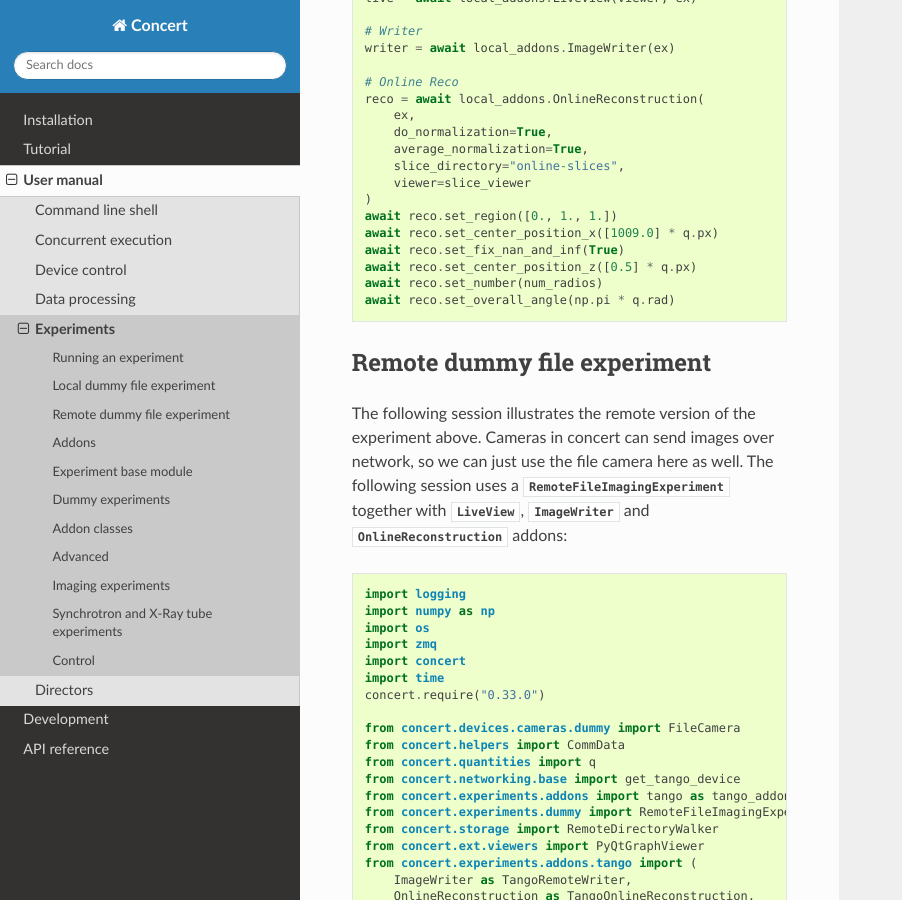
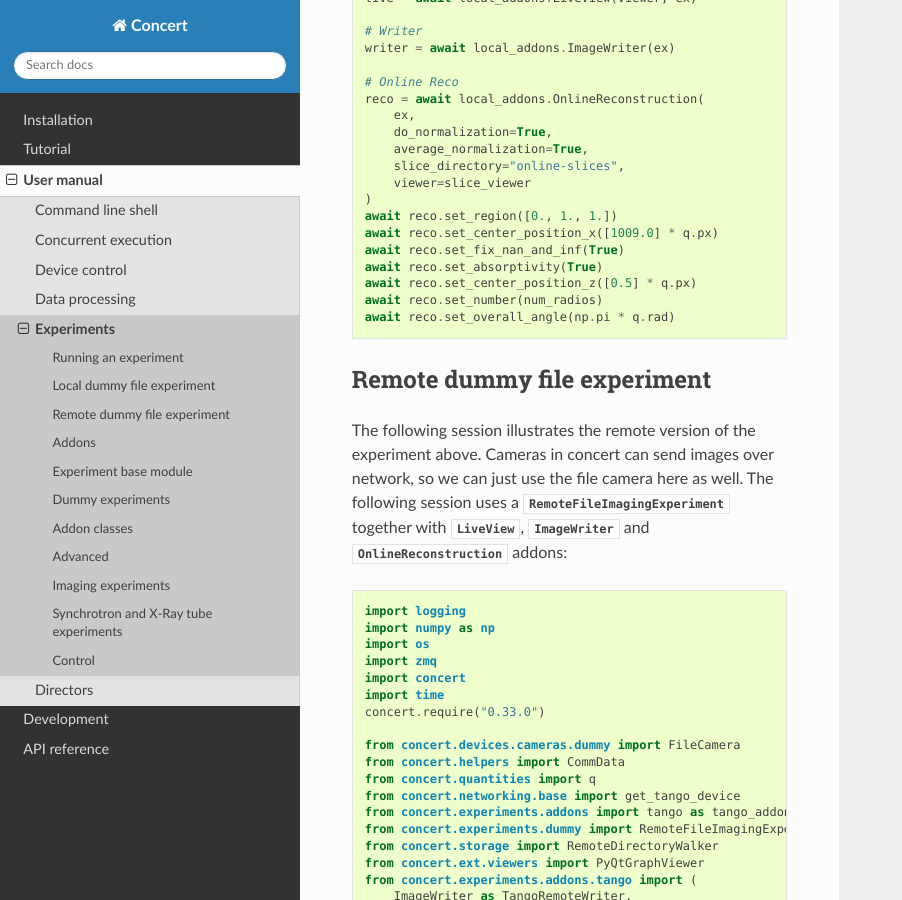
Before and after one commit to ufo-kit/concert, a Sphinx documentation site: the page built from docs/user/topics/experiments.rst, in a window 1280 px wide and 900 px high, scrolled down 2957 px. Shown: the whole window, without its empty margins (0-902 px from the left). Built offline with Sphinx 7.4.7 and the Read the Docs theme 3.1.0, drawn with Linux system fonts in a browser that asks for light colours; some of the changed text lies outside the part shown.

Commit message:
docs: use absorptivity

```diff
--- a/docs/user/topics/experiments.rst
+++ b/docs/user/topics/experiments.rst
@@ -153,6 +153,7 @@ The following session illustrates how to use an
     await reco.set_region([0., 1., 1.])
     await reco.set_center_position_x([1009.0] * q.px)
     await reco.set_fix_nan_and_inf(True)
+    await reco.set_absorptivity(True)
     await reco.set_center_position_z([0.5] * q.px)
     await reco.set_number(num_radios)
     await reco.set_overall_angle(np.pi * q.rad)
@@ -247,6 +248,7 @@ camera here as well. The following session uses a
         await reco.set_region([0., 1., 1.])
         await reco.set_center_position_x([1009.0] * q.px)
         await reco.set_fix_nan_and_inf(True)
+        await reco.set_absorptivity(True)
         await reco.set_center_position_z([0.5] * q.px)
         await reco.set_number(num_radios)
         await reco.set_overall_angle(np.pi * q.rad)
```
